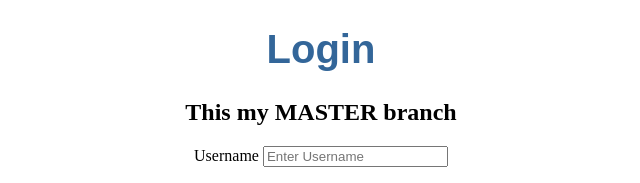
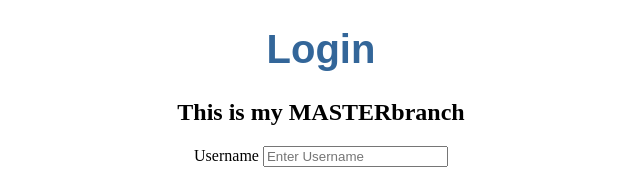
Before and after one commit to Shubham14019/myfirstrepository, an Angular app: page / in a window 1280 px wide. Shown: the top 183 px of the page, without its empty margins (319-959 px from the left). Built offline with nearby package versions, Linux system fonts and the light colour scheme.

Commit message:
master  file modified

```diff
--- a/src/app/app.component.html
+++ b/src/app/app.component.html
@@ -4,8 +4,7 @@
 <form>
 
 	<div class="center" >
-
-        <h2>This my MASTER branch</h2>
+        <h2>This is my MASTERbranch</h2>
 
 		Username <input  type="text" placeholder="Enter Username" name="username" [(ngModel)]="username"><br><br>
 
@@ -13,7 +12,8 @@
 
         Password <input type="password" placeholder="Enter Password" name="password" [(ngModel)]="password"><br><br>
 
-	</div>
+    </div>
+
         <div class="input" class="center">
 
         <input type= "submit"  value="Login" (click)="LoginUser()">
```
